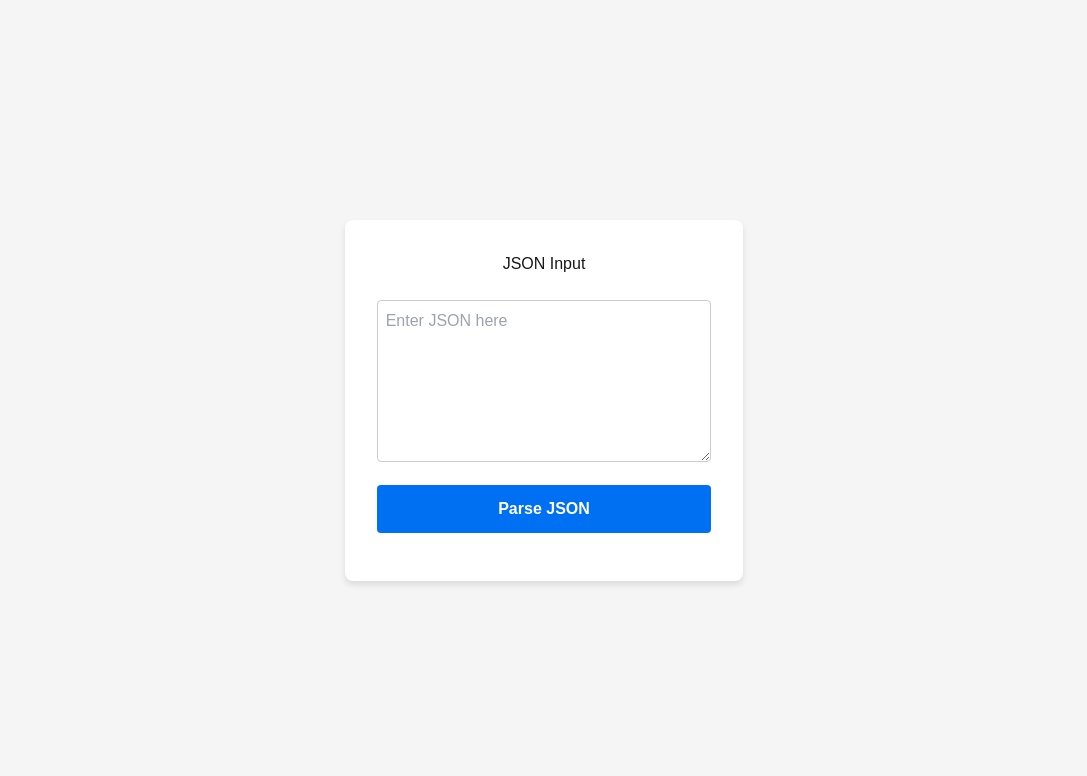
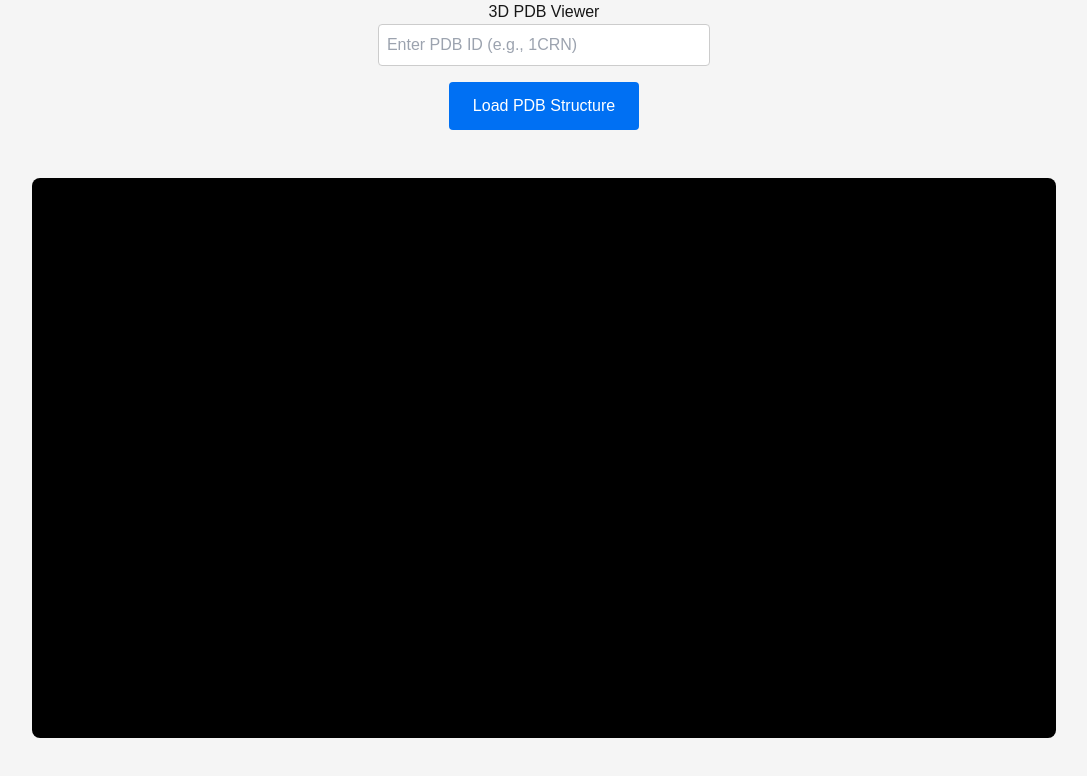
Before and after one commit to prot-chain/protchain-ui, a Next.js app: page /protein in a window 1280 px wide. Shown: the top 776 px of the page, without its empty margins (96-1183 px from the left). Built offline with nearby package versions, Linux system fonts and the light colour scheme; sample sign-in values are in the browser's storage.

Commit message:
checkpoint: visualize pdb structure

```diff
--- a/src/app/protein/page.js
+++ b/src/app/protein/page.js
@@ -1,12 +1,16 @@
 'use client';
-import { useEffect, useState } from 'react';
+import { useEffect, useRef, useState } from 'react';
 import { useRouter } from 'next/navigation';
+import * as THREE from 'three';
+import { PDBLoader } from 'three/examples/jsm/loaders/PDBLoader';
+import { OrbitControls } from 'three/examples/jsm/controls/OrbitControls';
 
 export default function ProteinScreen() {
     const router = useRouter();
     const [isAuthenticated, setIsAuthenticated] = useState(false);
-    const [input, setInput] = useState('');
-    const [jsonObject, setJsonObject] = useState(null);
+    const [pdbId, setPdbId] = useState('');
+    const [error, setError] = useState('');
+    const containerRef = useRef(null);
 
     useEffect(() => {
         const auth = localStorage.getItem('authenticated');
@@ -18,12 +22,101 @@ export default function ProteinScreen() {
         }
     }, [router]);
 
-    const handleParse = () => {
+    const fetchPdbUrl = async (id) => {
         try {
-            const parsed = JSON.parse(input);
-            setJsonObject(parsed);
+            //setError(''); // Clear previous errors
+            //const response = await fetch(`/api/pdb/${id}`); // Replace with your API endpoint
+            //if (!response.ok) {
+            //    throw new Error(`Failed to fetch PDB URL for ID: ${id}`);
+            //}
+            //const data = await response.json();
+            //return data.url; // Assume API returns { url: "https://example.com/protein.pdb" }
+            return `https://files.rcsb.org/download/${id.toUpperCase()}.pdb`
         } catch (error) {
-            setJsonObject({ error: 'Invalid JSON' });
+            setError(error.message);
+            console.error('Error fetching PDB URL:', error);
+            return null;
+        }
+    };
+
+    const initializeScene = (pdbUrl) => {
+        // Create scene, camera, and renderer
+        const scene = new THREE.Scene();
+        const camera = new THREE.PerspectiveCamera(75, containerRef.current.clientWidth / containerRef.current.clientHeight, 0.1, 1000);
+        const renderer = new THREE.WebGLRenderer();
+        renderer.setSize(containerRef.current.clientWidth, containerRef.current.clientHeight);
+        containerRef.current.appendChild(renderer.domElement);
+
+        // Add lights
+        const ambientLight = new THREE.AmbientLight(0xffffff, 0.6);
+        scene.add(ambientLight);
+
+        const directionalLight = new THREE.DirectionalLight(0xffffff, 0.8);
+        directionalLight.position.set(1, 1, 1).normalize();
+        scene.add(directionalLight);
+
+        // Add orbit controls
+        const controls = new OrbitControls(camera, renderer.domElement);
+        controls.enableDamping = true;
+
+        // Load PDB structure
+        const loader = new PDBLoader();
+        loader.load(
+            pdbUrl,
+            (pdb) => {
+                const { geometryAtoms, geometryBonds } = pdb;
+
+                // Atoms
+                const materialAtoms = new THREE.PointsMaterial({ size: 0.5, vertexColors: true });
+                const points = new THREE.Points(geometryAtoms, materialAtoms);
+                scene.add(points);
+
+                // Bonds
+                const materialBonds = new THREE.LineBasicMaterial({ color: 0xffffff });
+                const bonds = new THREE.LineSegments(geometryBonds, materialBonds);
+                scene.add(bonds);
+
+                // Adjust camera position to frame the structure
+                const boundingBox = new THREE.Box3().setFromObject(points);
+                const center = boundingBox.getCenter(new THREE.Vector3());
+                const size = boundingBox.getSize(new THREE.Vector3()).length();
+                const distance = size * 2.5;
+                camera.position.set(center.x, center.y, distance);
+                camera.lookAt(center);
+                controls.update();
+            },
+            undefined,
+            (error) => {
+                console.error('Error loading PDB file:', error);
+            }
+        );
+
+        camera.position.z = 100;
+
+        // Animation loop
+        const animate = () => {
+            requestAnimationFrame(animate);
+            controls.update();
+            renderer.render(scene, camera);
+        };
+        animate();
+
+        // Clean up on unmount
+        return () => {
+            renderer.dispose();
+            containerRef.current.innerHTML = ''; // Clear renderer DOM
+        };
+    };
+
+    const handleLoadStructure = async () => {
+        if (!pdbId.trim()) {
+            setError('Please enter a valid PDB ID');
+            return;
+        }
+
+        const pdbUrl = await fetchPdbUrl(pdbId.toUpperCase());
+        if (pdbUrl) {
+            initializeScene(pdbUrl);
         }
     };
 
@@ -33,25 +126,35 @@ export default function ProteinScreen() {
     }
 
     return (
-        <div style={{ display: 'flex', justifyContent: 'center', alignItems: 'center', height: '100vh', backgroundColor: '#f5f5f5' }}>
-            <div style={{ backgroundColor: 'white', padding: '2rem', borderRadius: '8px', boxShadow: '0 4px 6px rgba(0, 0, 0, 0.1)' }}>
-                <h1 style={{ marginBottom: '1.5rem', textAlign: 'center' }}>JSON Input</h1>
-                <textarea
-                    value={input}
-                    onChange={(e) => setInput(e.target.value)}
-                    rows="6"
-                    style={{ width: '100%', padding: '.5rem', borderRadius: '4px', border: '1px solid #ccc', marginBottom: '1rem' }}
-                    placeholder="Enter JSON here"
-                ></textarea>
-                <button onClick={handleParse} style={{ width: '100%', padding: '.75rem', borderRadius: '4px', border: 'none', backgroundColor: '#0070f3', color: 'white', fontWeight: 'bold', cursor: 'pointer', marginBottom: '1rem' }}>
-                    Parse JSON
+        <div style={{ display: 'flex', flexDirection: 'column', alignItems: 'center', height: '100vh', backgroundColor: '#f5f5f5' }}>
+            <div style={{ marginBottom: '1rem', textAlign: 'center' }}>
+                <h1>3D PDB Viewer</h1>
+                <input
+                    type="text"
+                    value={pdbId}
+                    onChange={(e) => setPdbId(e.target.value)}
+                    placeholder="Enter PDB ID (e.g., 1CRN)"
+                    style={{ width: '80%', padding: '.5rem', marginBottom: '1rem', borderRadius: '4px', border: '1px solid #ccc' }}
+                />
+                <button
+                    onClick={handleLoadStructure}
+                    style={{
+                        padding: '0.75rem 1.5rem',
+                        backgroundColor: '#0070f3',
+                        color: '#fff',
+                        border: 'none',
+                        borderRadius: '4px',
+                        cursor: 'pointer',
+                    }}
+                >
+                    Load PDB Structure
                 </button>
-                {jsonObject && (
-                    <pre style={{ backgroundColor: '#f0f0f0', padding: '1rem', borderRadius: '4px', overflow: 'auto' }}>
-                        {JSON.stringify(jsonObject, null, 2)}
-                    </pre>
-                )}
+                {error && <div style={{ color: 'red', marginTop: '1rem' }}>{error}</div>}
             </div>
+            <div
+                ref={containerRef}
+                style={{ width: '80%', height: '70vh', backgroundColor: '#000', borderRadius: '8px', marginTop: '2rem' }}
+            ></div>
         </div>
     );
 }
```
